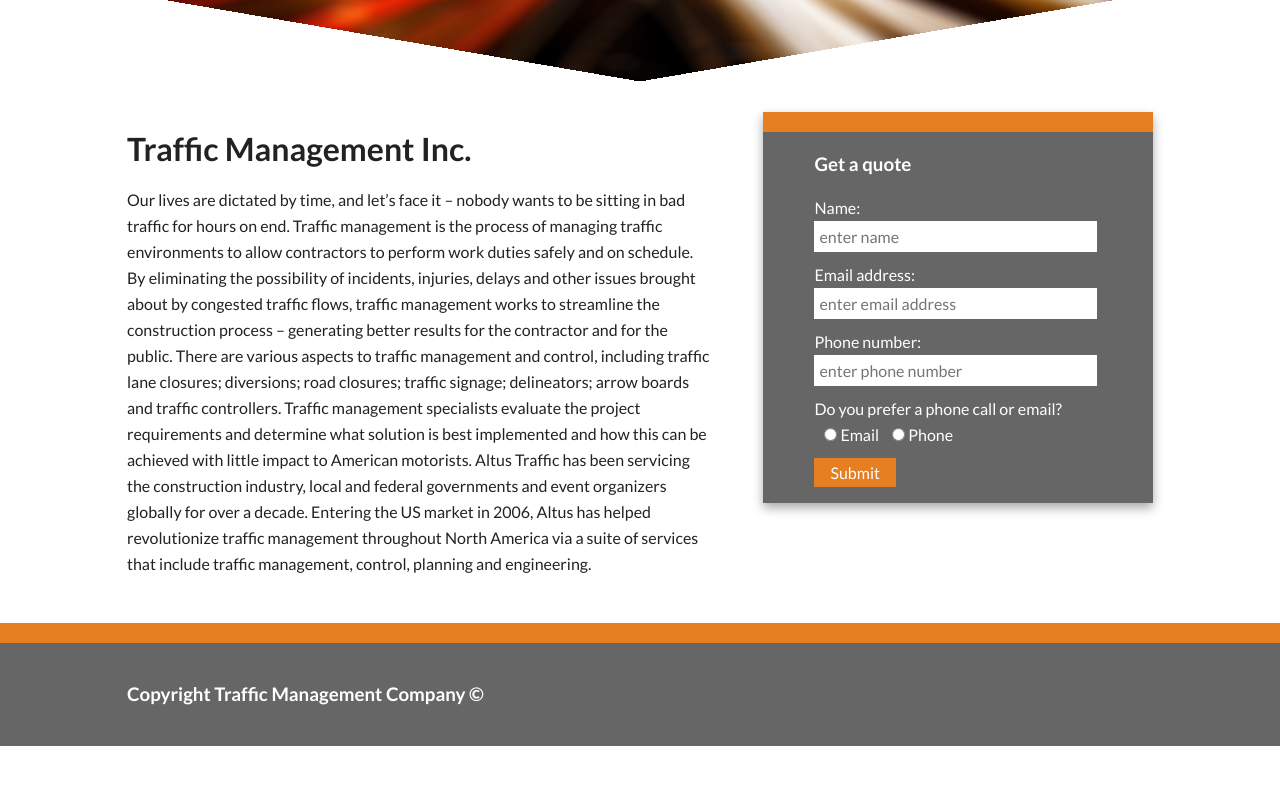
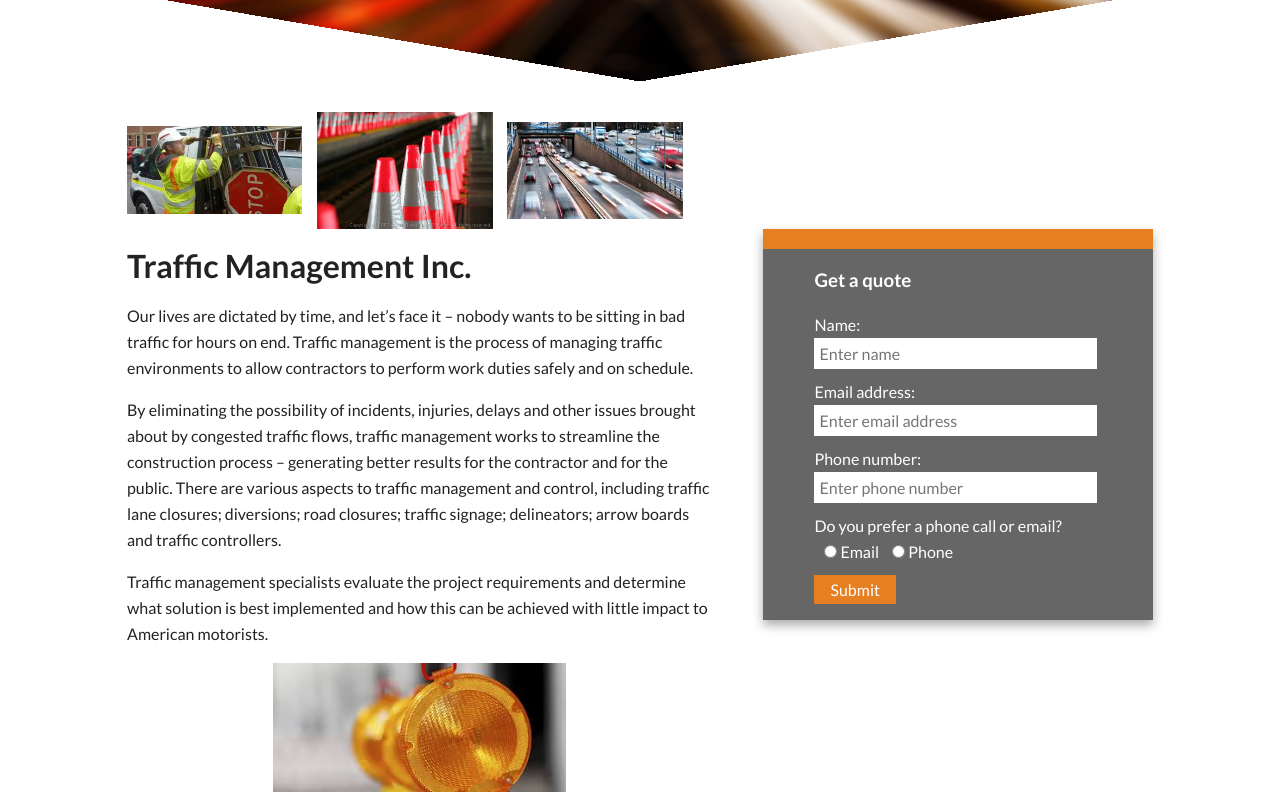
Before and after one commit to steveplesha/tmc, a website: page index.html in a window 1280 px wide. Shown: the part 375-1180 px from the top of the page. Before the commit the page ends 1121 px from the top, so only its background shows below. Drawn offline with nearby package versions, Linux system fonts and the light colour scheme.

Commit message:
completed conatact page, added index.html images

```diff
--- a/css/scss/home.scss
+++ b/css/scss/home.scss
@@ -23,6 +23,13 @@
     padding: 6px 5px;
     width: 95%;
     border: none;
+}
+
+.contact-form input[type="text"],
+.contact-form input[type="email"] {
+    padding: 6px 5px;
+    width: 50%;
+    border: 1px solid rgb(0, 0, 0);
 }
 
 input[type="radio"] {
@@ -97,6 +104,19 @@
     }
 }
 
+.image-wrapper {
+    width: 100%;
+
+    @media only screen and (min-width: 1140px) {
+        width: 57%;
+    }
+}
+
+.traffic-img {
+    width: 30%;
+    margin-right:2%;
+}
+
 .content h1 { line-height: 2rem; }
 
 .service-item {
@@ -130,14 +150,33 @@
     padding: 0.3125rem 1rem;
     background-color: $accentColor;
     border: none;
+    color: rgb(255, 255, 255);
     &:hover {
         background-color: darken($accentColor, 7%);
     }
 }
 
+.lights-img {
+    display: block;
+    width: 80%;
+    margin: 0 auto 1rem auto;
+
+    @media only screen and (min-width: 1140px) {
+        width: 50%;
+    }
+}
+
 #map {
-    width: 200px;
-    height: 500px;
+    width: 40%;
+    height: 600px;
+    float: left;
+    margin-right: 2%;
+}
+
+.contact-section {
+    margin-left: 44%;
+    padding-left: 3%;
+    border-left: 1px solid rgb(0, 0, 0);
 }
 
 
--- a/index.html
+++ b/index.html
@@ -45,21 +45,17 @@
                 <div class="photo-mask"></div>
             </div>
             <main class="main wrapper clearfix">
+                <div class="image-wrapper">
+                    <img class="traffic-img" src="img/flagger2.jpg" alt="">
+                    <img class="traffic-img" src="img/cones.jpg" alt="">
+                    <img class="traffic-img" src="img/traffic3.jpg" alt="">
+                </div>
                 <div class="content">
-                        <h1>Traffic Management Inc.</h1>
-                        <p>Our lives are dictated by time, and let’s face it – nobody wants to be sitting in bad traffic for hours on end.  Traffic management is the process of managing traffic environments to allow contractors to perform work duties safely and on schedule.
-
-By eliminating the possibility of incidents, injuries, delays and other issues brought about by congested traffic flows, traffic management works to streamline the construction process – generating better results for the contractor and for the public.
-
-
-There are various aspects to traffic management and control, including traffic lane closures; diversions; road closures; traffic signage; delineators; arrow boards and traffic controllers.
-
-Traffic management specialists evaluate the project requirements and determine what solution is best implemented and how this can be achieved with little impact to American motorists.
-
-Altus Traffic has been servicing the construction industry, local and federal governments and event organizers globally for over a decade. Entering the US market in 2006, Altus has helped revolutionize traffic management throughout
-
-
-North America via a suite of services that include traffic management, control, planning and engineering.</p>
+                    <h1>Traffic Management Inc.</h1>
+                    <p>Our lives are dictated by time, and let’s face it – nobody wants to be sitting in bad traffic for hours on end.  Traffic management is the process of managing traffic environments to allow contractors to perform work duties safely and on schedule.</p>
+                    <p>By eliminating the possibility of incidents, injuries, delays and other issues brought about by congested traffic flows, traffic management works to streamline the construction process – generating better results for the contractor and for the public.  There are various aspects to traffic management and control, including traffic lane closures; diversions; road closures; traffic signage; delineators; arrow boards and traffic controllers.</p>
+                    <p>Traffic management specialists evaluate the project requirements and determine what solution is best implemented and how this can be achieved with little impact to American motorists. </p>
+                    <img class="lights-img" src="img/lights.jpg" alt="">
                 </div>
 
                 <aside>
@@ -67,15 +63,15 @@
                     <form name="quote-form">
                         <div class="input-group">
                             <label for="name">Name:</label><br>
-                            <input type="text" name="name" placeholder="enter name">
+                            <input type="text" name="name" placeholder="Enter name">
                         </div>
                         <div class="input-group">
                             <label for="email">Email address:</label><br>
-                            <input type="email" placeholder="enter email address">
+                            <input type="email" placeholder="Enter email address">
                         </div>
                         <div class="input-group">
                             <label for="phone">Phone number:</label><br>
-                            <input type="text" placeholder="enter phone number">
+                            <input type="text" placeholder="Enter phone number">
                         </div>
                         <div class="input-group">
                             <label for="preferred-contact">Do you prefer a phone call or email?</label><br>
@@ -85,7 +81,6 @@
                         <input class="submit-btn" type="submit">
                     </form>
                 </aside>
-
             </main> <!-- #main -->
         </div> <!-- #main-container -->
 
```
Also changed, not shown: contact.html (+6 -8 lines), css/style.css, img/cones.jpg (added), img/flagger2.jpg (added), img/lights.jpg (added), img/traffic3.jpg (added), 1 other file.
